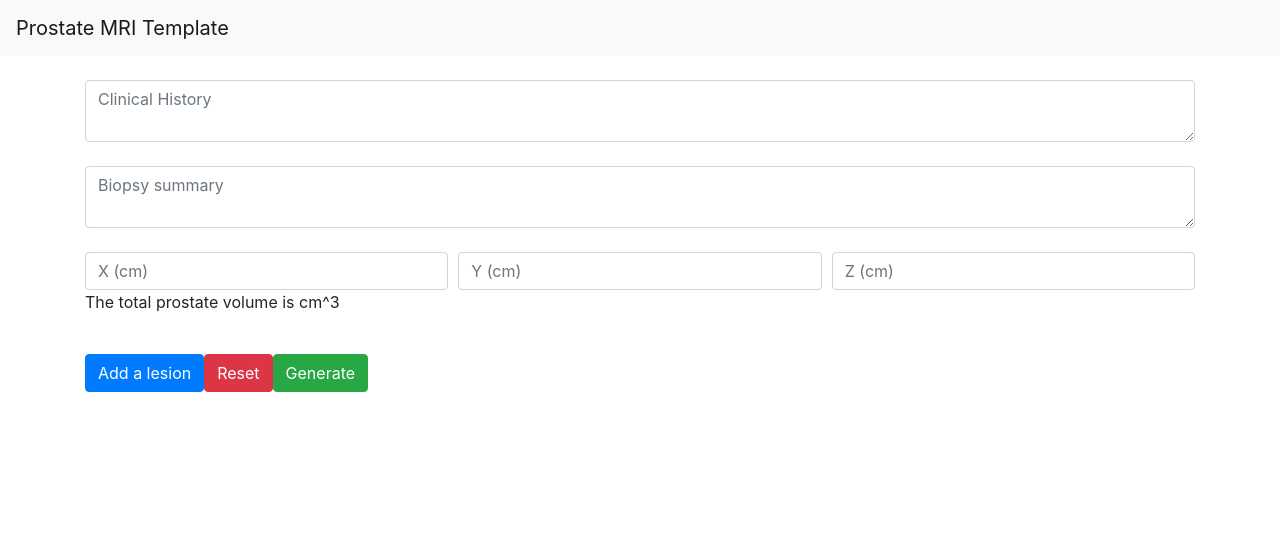
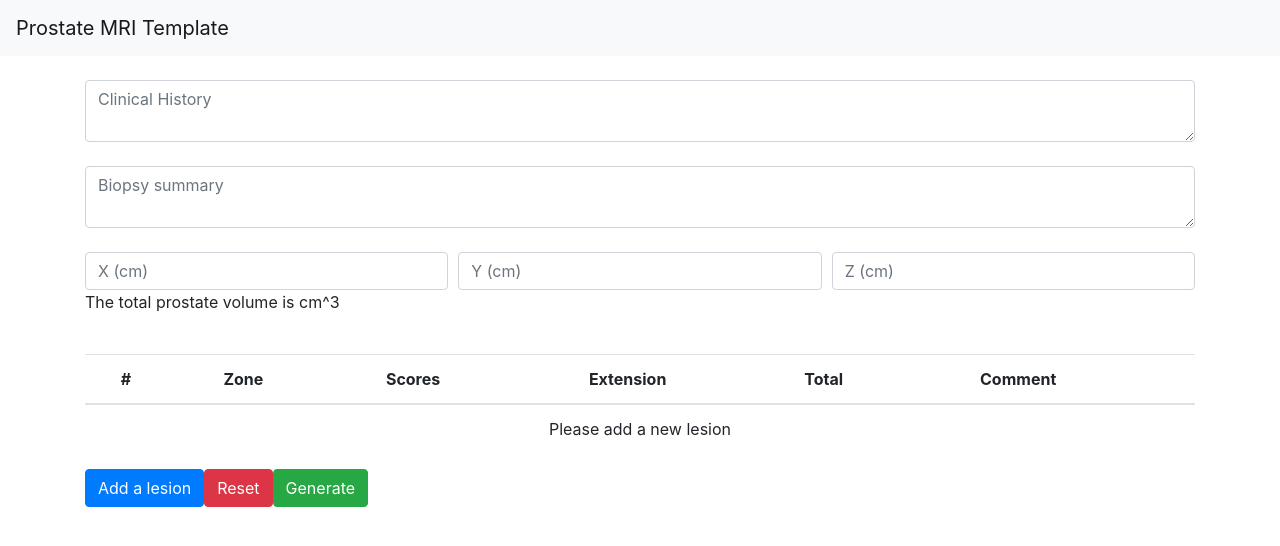
Before and after one commit to Tubo/prostate-mri, a React (Create React App) app: page / in a window 1280 px wide. Shown: the top 546 px of the page. Built offline with nearby package versions, Linux system fonts and the light colour scheme.

Commit message:
Changed LesionList to table for better presentation

```diff
--- a/src/App.js
+++ b/src/App.js
@@ -109,7 +109,6 @@ class App extends Component {
         })
     }
 
-    //todo change state name to editing
     handleAssessmentChange(type, results) {
         if (type.indexOf('t2w') === 0) {
             type = type.slice(0, 3)
--- a/src/ClinicalField.js
+++ b/src/ClinicalField.js
@@ -22,6 +22,7 @@ class ClinicalField extends Component {
     }
 }
 
+// todo make text area bigger
 class TextArea extends Component {
     constructor(props) {
         super(props);
--- a/src/LesionsList.js
+++ b/src/LesionsList.js
@@ -1,27 +1,42 @@
 import React, {Component} from 'react';
-import {Row, Col, Media, Button} from 'reactstrap'
+import {Row, Col, Table, Button} from 'reactstrap'
+import placeholder from './placeholder.png'
 
 
 export class LesionList extends Component {
-    constructor(props) {
-        super(props);
-
-        this.handleClick = this.handleClick.bind(this);
-    }
-
-    handleClick(idx) {
-        this.props.handleEditLesion(idx)
-    }
-
     render() {
-        return this.props.lesions.map((lesion, idx) => (
+        const lesions = this.props.lesions.map((lesion, idx) => (
             <Lesion lesion={lesion}
                     key={lesion.id}
                     index={idx}
-                    handleEditButton={this.handleClick}
+                    handleEditButton={(idx) => this.props.handleEditLesion(idx)}
                     handleDeleteButton={(idx) => this.props.handleDeleteLesion(idx)}
             />
         ));
+
+        return (
+            <Table className="mb-3">
+                <thead>
+                <tr className="text-center">
+                    <th>#</th>
+                    <th>Zone</th>
+                    <th>Scores</th>
+                    <th>Extension</th>
+                    <th>Total</th>
+                    <th>Comment</th>
+                    <th></th>
+                </tr>
+                </thead>
+                <tbody>
+                {lesions.length > 0 ? lesions : (
+                    <tr>
+                        <td colSpan={7} className="text-center">Please add a new lesion</td>
+                    </tr>
+                )}
+                </tbody>
+            </Table>
+
+        )
     }
 }
 
@@ -44,32 +59,38 @@ class Lesion extends Component {
             comment = lesion.comment,
             images = lesion.images;
 
+        const thumbnails = ['t2w', 'dwi', 'dce'].map(seq => {
+            return <SequenceMedia id={seq} image={images[seq]} seq={seq} score={scores[seq]}/>
+        });
+
         return (
             // todo: different presentation depending on lesion type
-            <Media list>
-                <Col md={4}>
-                    <p>Lesion #{this.props.index + 1}</p>
-                    <ul>
-                        <li>Zone: {zone}</li>
-                        <li>Extension: {extension}</li>
-                        <li>T2W: {scores.t2w}</li>
-                        <li>DWI: {scores.dwi}</li>
-                        <li>DCE: {scores.dce}</li>
-                        <li>Total: {scores.total}</li>
-                        <li>Comment: {comment}</li>
-                        <Button color='success' onClick={this.handleEditButton}>Edit</Button>
-                        <Button color='danger' onClick={() => this.props.handleDeleteButton(this.props.index)}>Delete</Button>
-                    </ul>
-                </Col>
-                <Col md={8}>
-                    {['t2w', 'dwi', 'dce'].map(seq => {
-                        let image = images[seq];
-                        return (
-                            <img src={image ? image.preview : null} width={200}/>
-                        )
-                    })}
-                </Col>
-            </Media>
+            <tr className="text-center">
+                <th scope="row">{this.props.index + 1}</th>
+                <td>{zone}</td>
+                <td>{thumbnails}</td>
+                <td>{extension}</td>
+                <td>{scores.total}</td>
+                <td>{comment}</td>
+                <td>
+                    <Button color='success' onClick={this.handleEditButton}> Edit </Button>
+                    <Button color='danger'
+                            onClick={() => this.props.handleDeleteButton(this.props.index)}>Delete</Button>
+                </td>
+            </tr>
         )
     }
 }
+
+function SequenceMedia(props) {
+    const image = props.image;
+    return (
+        <figure className="figure my-0">
+            <img className="figure-img img-thumbnail" src={image ? image.preview : placeholder} width={100}/>
+            <figcaption className="figure-caption text-center">
+                <p className="mt-0 mb-0">{props.id.toUpperCase()}: {props.score}</p>
+                <p className="mt-0 mb-0">No. 20</p>
+            </figcaption>
+        </figure>
+    )
+}
```
